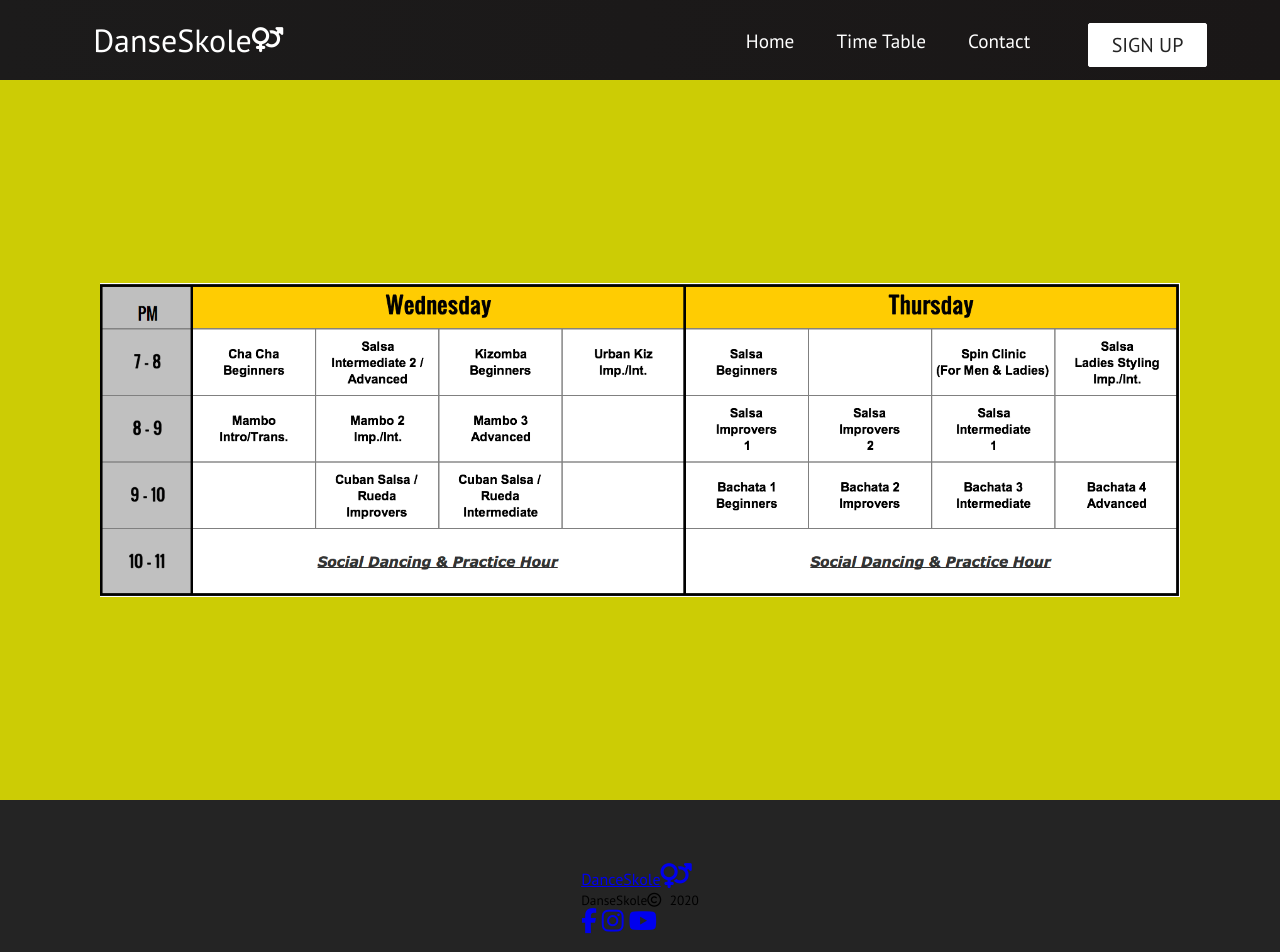
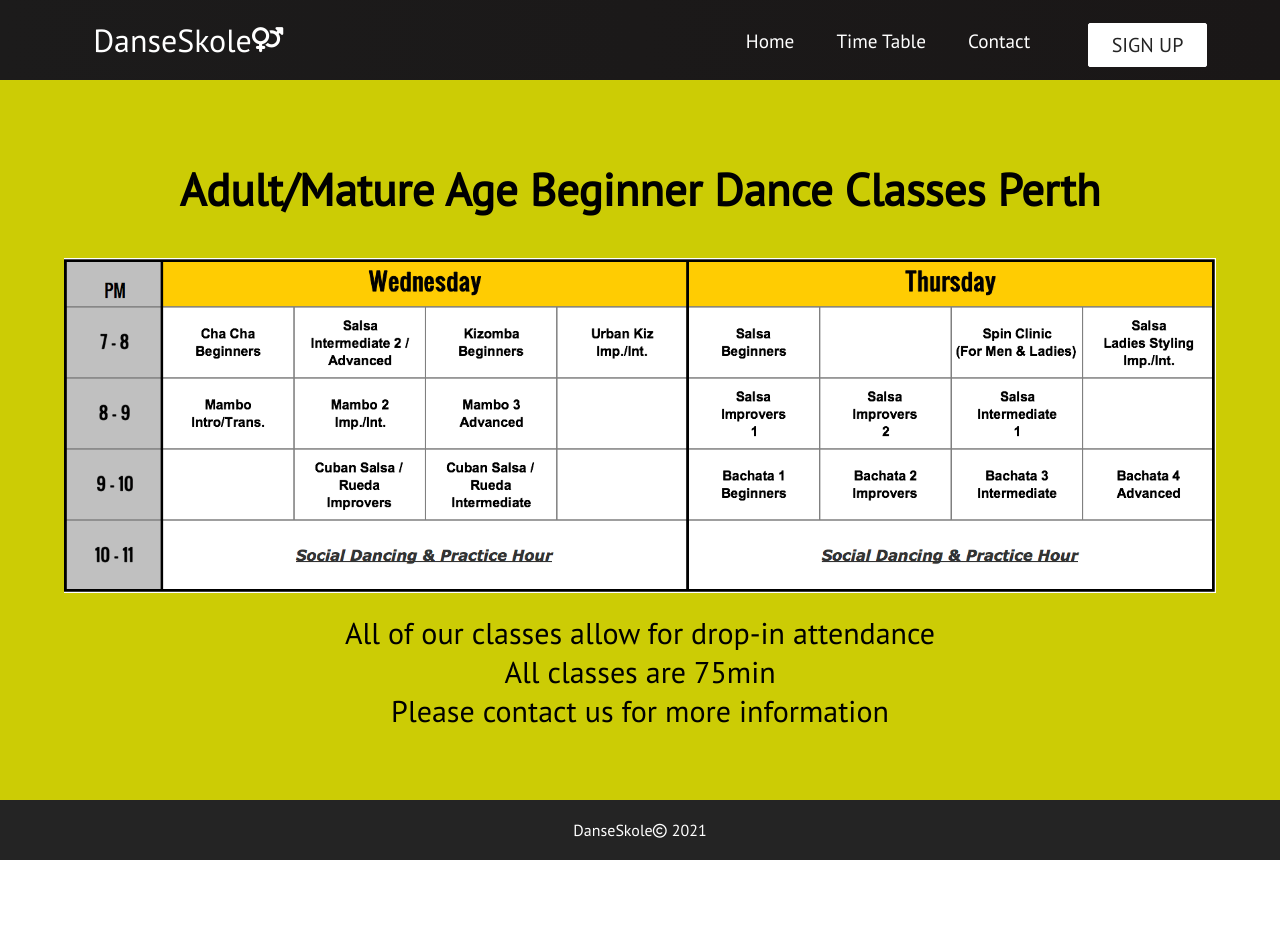
Before and after one commit to Jolanta27/Dance_Website, a React (Create React App) app: page /timetable in a window 1280 px wide. Shown: the top 952 px of the page. After the commit the page ends 860 px from the top, so only its background shows below. Built offline with nearby package versions, Linux system fonts and the light colour scheme; a web font is replaced by a local one.

Commit message:
fixed and styled timetable side

```diff
--- a/src/components/Footer2.js
+++ /dev/null
@@ -1,35 +0,0 @@
-import React from 'react';
-import './Footer2.css';
-import { Link } from 'react-router-dom';
-
-function Footer2 () {
-    return (
-        <div className="footer-container">
-        <section className="social-media">
-        <div className="social-media-wrap">
-            <div className="footer-logo">
-                <Link to="/" className="social-logo">
-                    DanceSkole<i class="fas fa-venus-mars" />
-                </Link>
-            </div>
-            <small className="website-rights">DanseSkole<i class="far fa-copyright right_"></i> 2020 </small>
-            <div className="social-icons">
-                <Link className="social-icon-link facebook" to="/" target="_blank" arial-label="Facebook"
-                >
-                    <i className="fab fa-facebook-f"></i>
-                </Link>
-                <Link className="social-icon-link instagram" to="/" target="_blank" arial-label="Instagram"
-                >
-                    <i className="fab fa-instagram"></i>
-                </Link>
-                <Link className="social-icon-link youtube" to="/" target="_blank" arial-label="Youtube"
-                >
-                    <i className="fab fa-youtube"></i>
-                </Link>
-            </div>
-        </div>
-    </section>
-    </div>
-    );
-}
-export default Footer2;
--- /dev/null
+++ b/src/components/Timetable.css
@@ -0,0 +1,36 @@
+.timetable {
+    display: block;
+}
+h1.welcome_ {
+    font-size: 45px;
+    padding-top: 80px;
+}
+img.TimeTablePic {
+    display: block;
+    margin: auto;
+}
+.info_schedule {
+    padding-top: 20px;
+}
+.timetable > p {
+    font-size: 30px;
+}
+.copy-rights {
+    background-color: #242424;
+    margin: 0;
+    padding: 20px 0;
+}
+@media screen and (max-width: 768px) {
+    .timetable {
+        display: flex;
+        flex-direction: column;
+    }
+
+    h1.welcome_ {
+        font-size: 30px;
+    }
+
+    .timetable > p {
+        font-size: 25px;
+    }
+}
--- a/src/components/pages/Contact.js
+++ b/src/components/pages/Contact.js
@@ -1,6 +1,5 @@
 import React from 'react';
 import '../../App.css';
-import Footer2 from '../Footer2';
 import '../Contact.css';
 import Newsletter from '../Newsletter';
 
@@ -20,7 +19,7 @@ function Contact() {
       <Newsletter />
       </div>
      </div>
-    <Footer2 />
+
     </>
   );
 }
--- a/src/components/pages/Signup.js
+++ b/src/components/pages/Signup.js
@@ -1,13 +1,11 @@
 import React from 'react';
 import '../../App.css';
-import {SignUpForm} from '../SignUpForm';
-import Footer2 from '../Footer2';
+import { SignUpForm } from '../SignUpForm';
 
 function SignUp() {
   return (
     <>
     <SignUpForm />
-    <Footer2 />
   </>
   );
 }
--- a/src/components/pages/TimeTable.js
+++ b/src/components/pages/TimeTable.js
@@ -1,13 +1,21 @@
 import React from 'react';
 import '../../App.css';
-import Footer2 from '../Footer2';
+import '../Timetable.css';
+
 
 function TimeTable() {
   return (
     <>
-    <h1 className="timetable"><img className="TimeTablePic" src="images/dance.png" alt="TimeTable" width="90%" /></h1>
-
-    <Footer2 />
+    <div className="timetable">
+        <h1 className="welcome_">Adult/Mature Age Beginner Dance Classes Perth</h1>
+        <img className="TimeTablePic" src="images/dance.png" alt="TimeTable" width="90%" />
+        <p className="info_schedule">All of our classes allow for drop-in attendance</p>
+        <p>All classes are 75min</p>
+        <p>Please contact us for more information</p>
+    </div>
+    <div className="copy-rights">
+        <p>DanseSkole<i className="far fa-copyright"></i>2021</p>
+    </div>
   </>
   );
 }
```
Also changed, not shown: src/App.css (line endings or trailing spaces), src/components/Footer2.css (deleted).
